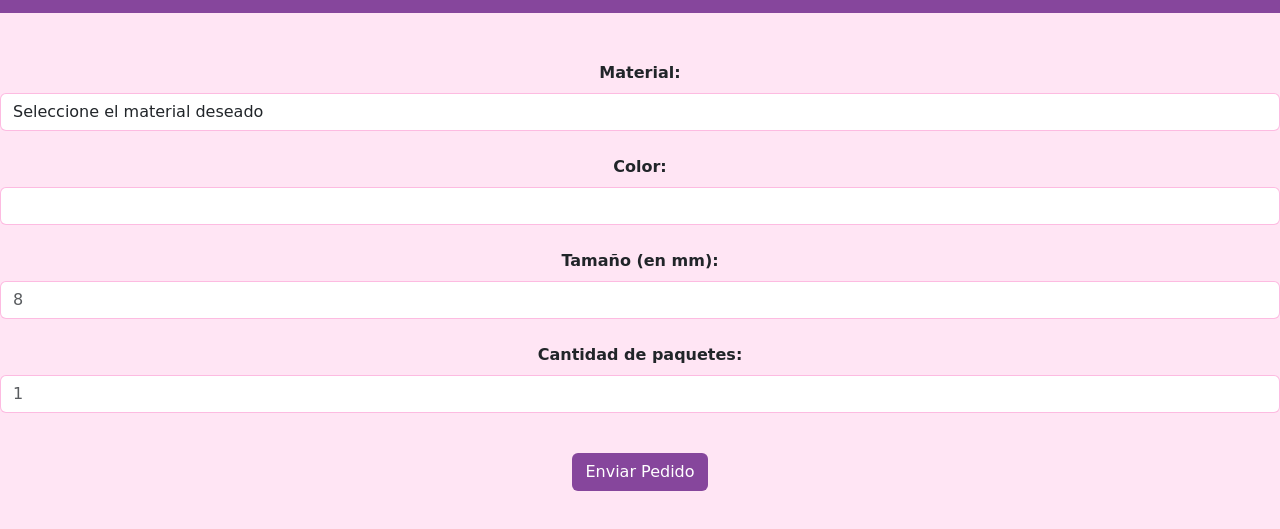
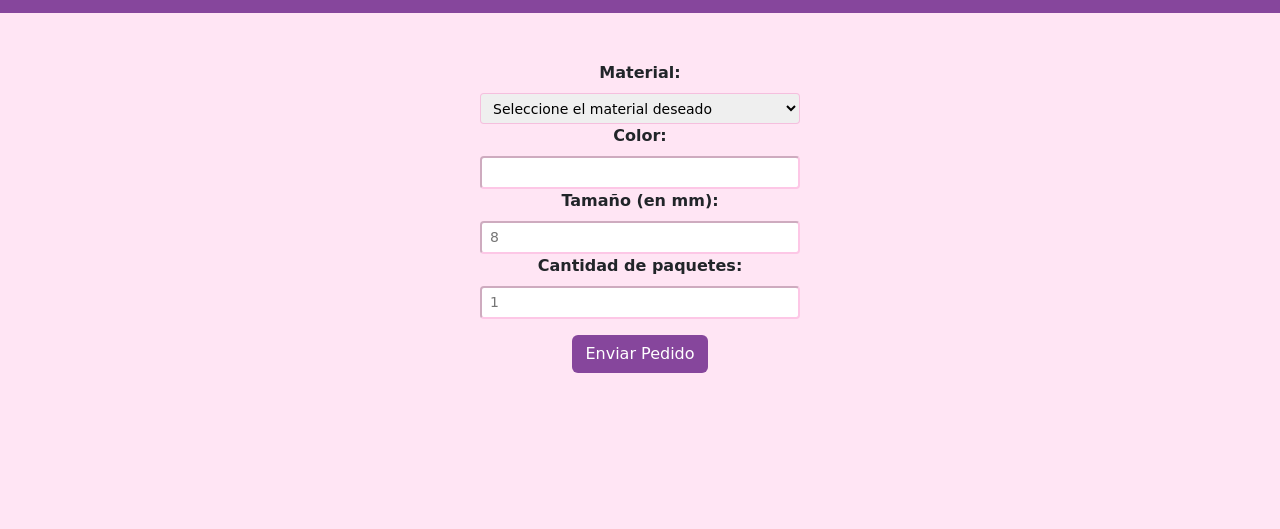
Before and after one commit to iaw-2024/Luz255181-1-html-css, a plain HTML site: page formulario/bootstrap/index.html in a window 1280 px wide. Shown: the part 105-634 px from the top of the page. Drawn offline with nearby package versions, Linux system fonts and the light colour scheme; a web font is replaced by a local one.

Commit message:
Acomode los tamaños de los campos formulario bootstrap

```diff
--- a/formulario/bootstrap/index.html
+++ b/formulario/bootstrap/index.html
@@ -25,7 +25,7 @@
       color: #fff;
     }
 
-    .color-border{
+    .color-border {
       border-color: rgba(251, 154, 209, 0.55);
     }
   </style>
@@ -36,26 +36,34 @@
     <h1>Hace tu pedido de perlas</h1>
     <h2>Las bolsitas son de 25grs</h2>
   </div>
-  <div class="text-center">
-    <form class = "mt-5">
+  <div>
+    <form class="mt-5 text-center">
+      <div class="form-group">
         <label for="material" class="form-label">Material:</label>
-      <select class="form-control color-border" required>
+        <br>
+        <select class="form-control-sm color-border w-25" required>
           <option value="">Seleccione el material deseado</option>
           <option value="Madera">Madera</option>
           <option value="Plastico">Plastico</option>
           <option value="Acrilico">Acrilico</option>
           <option value="Metal">Metal</option>
         </select>
+      </div>
+      <div class="form-group">
+        <label for="color" class="form-label">Color:</label>
         <br>
-      <label for="color" class="form-label">Color:</label>
-      <input type="text" class="form-control color-border" required>
+        <input type="text" class="form-control-sm color-border w-25" required>
+      </div>
+      <div class="form-group">
+        <label for="tamaño" class="form-label">Tamaño (en mm):</label>
         <br>
-      <label for="tamaño" class="form-label">Tamaño (en mm):</label>
-      <input type="number" class="form-control color-border" required min="2" max="20" placeholder="8">
+        <input type="number" class="form-control-sm color-border w-25" required min="2" max="20" placeholder="8">
+      </div>
+      <div class="form-group">
+        <label for="paquetes" class="form-label">Cantidad de paquetes:</label>
         <br>
-      <label for="paquetes" class="form-label">Cantidad de paquetes:</label>
-      <input type="number" class="form-control color-border" required min="1" placeholder="1">
-      <br>
+        <input type="number" class="form-control-sm color-border w-25" required min="1" placeholder="1">
+      </div>
       <input type="submit" class="btn boton mt-3" value="Enviar Pedido">
     </form>
   </div>
```
Lines whose indentation alone changed are shown as unchanged.
